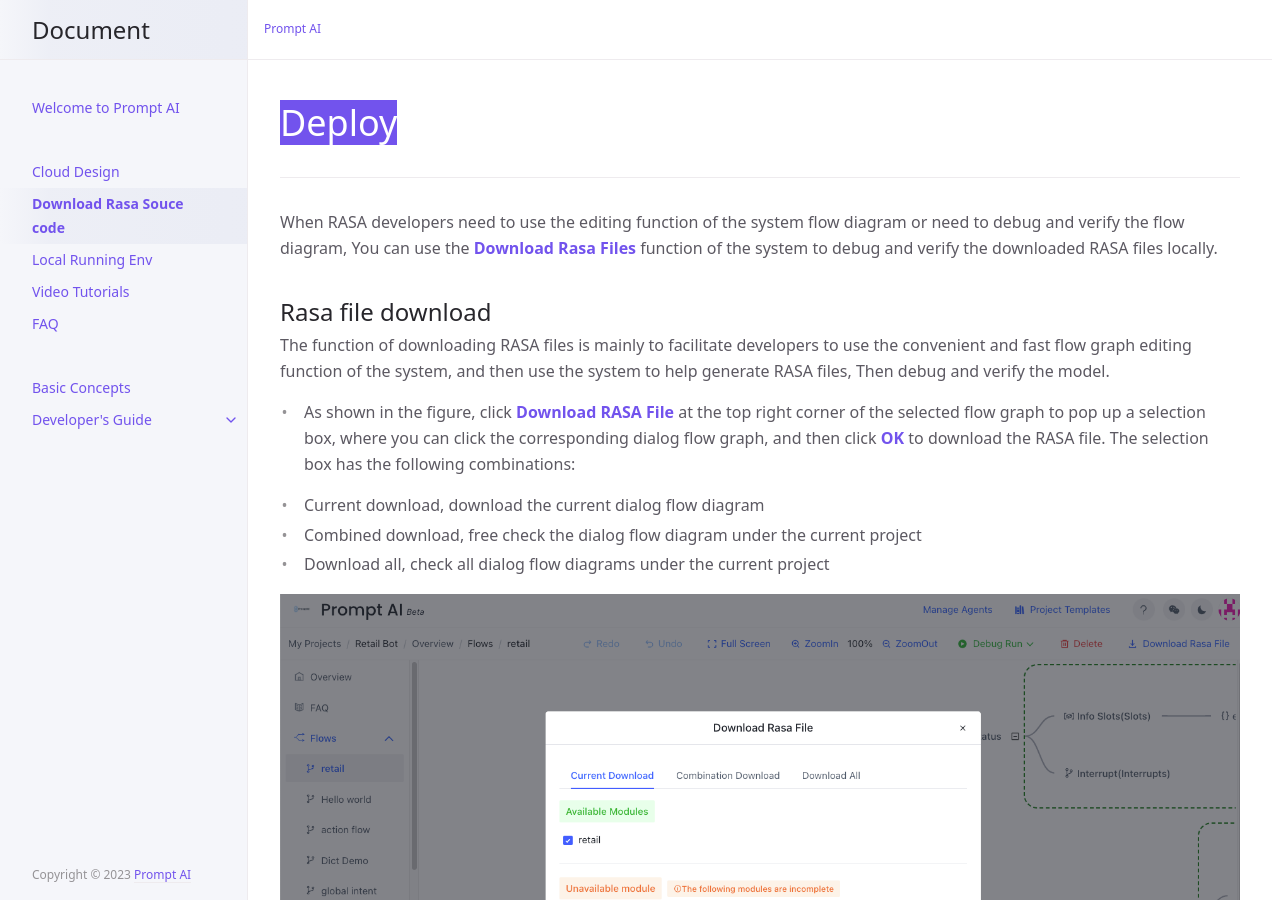
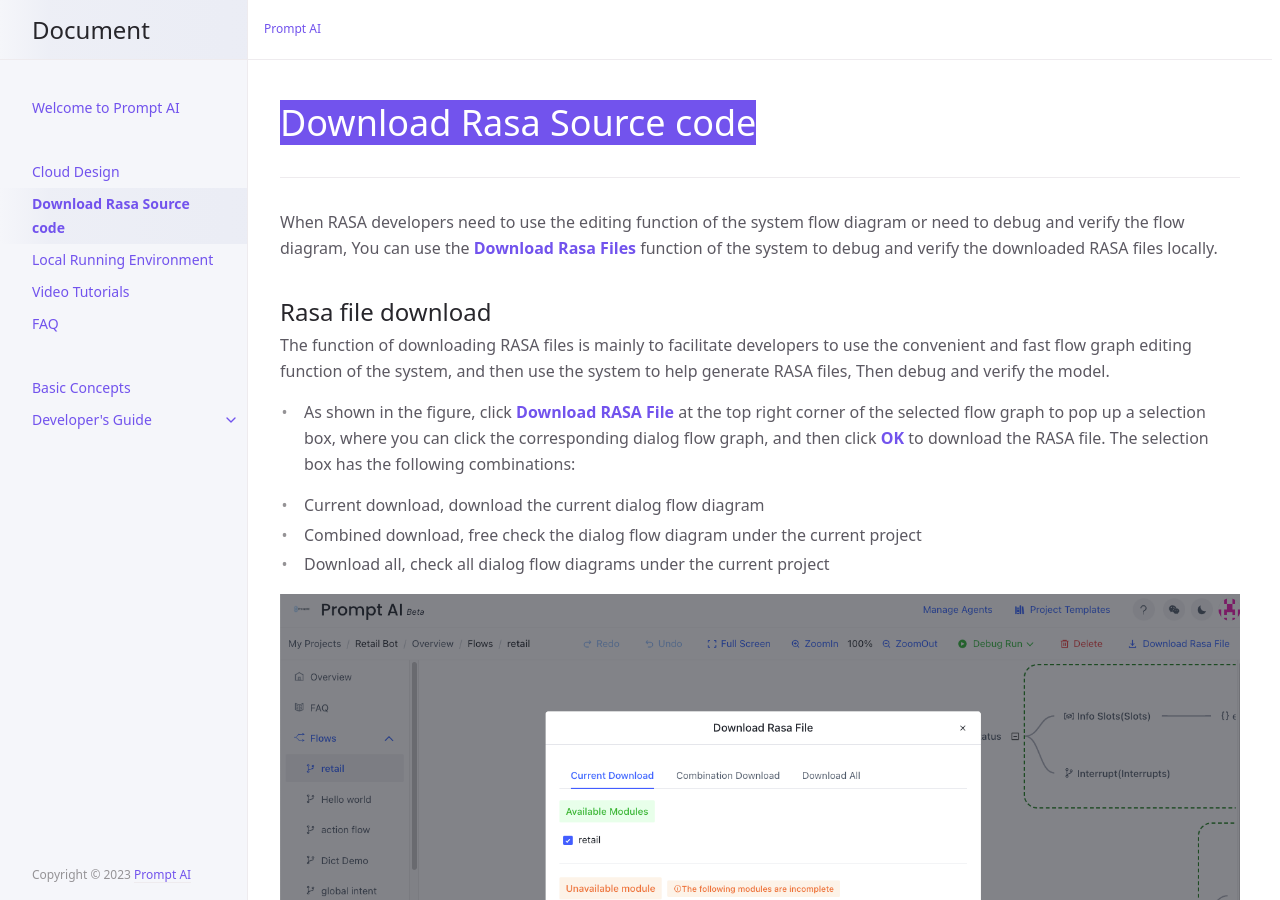
Before and after one commit to PromptAI/promptdialog, a Jekyll site: the page built from docs/download_rasa_source_code.md, in a window 1280 px wide and 900 px high. Built offline with Jekyll 4.4.1, drawn with Linux system fonts in a browser that asks for light colours.

Commit message:
1、fix  error

```diff
--- a/docs/download_rasa_source_code.md
+++ b/docs/download_rasa_source_code.md
@@ -1,10 +1,10 @@
 ---
 layout: en
-title: Download Rasa Souce code
+title: Download Rasa Source code
 nav_order: 3
 has_children: false
 ---
-# Deploy
+# Download Rasa Source code
 {: .no_toc .header }
 ---
 
--- a/docs/local_running_env.md
+++ b/docs/local_running_env.md
@@ -1,10 +1,10 @@
 ---
 layout: en
-title: Local Running Env
+title: Local Running Environment
 nav_order: 3
 has_children: false
 ---
-# Deploy
+# Local Running Environment
 {: .no_toc .header }
 ---
 Initialize the local operating environment. After successfully creating an account, you can start designing your chatbot immediately. If you need to run chatbot, you need to initialize the local operating environment.
```
Also changed, not shown: docs/cloud_design.md (+1 -1 lines).
